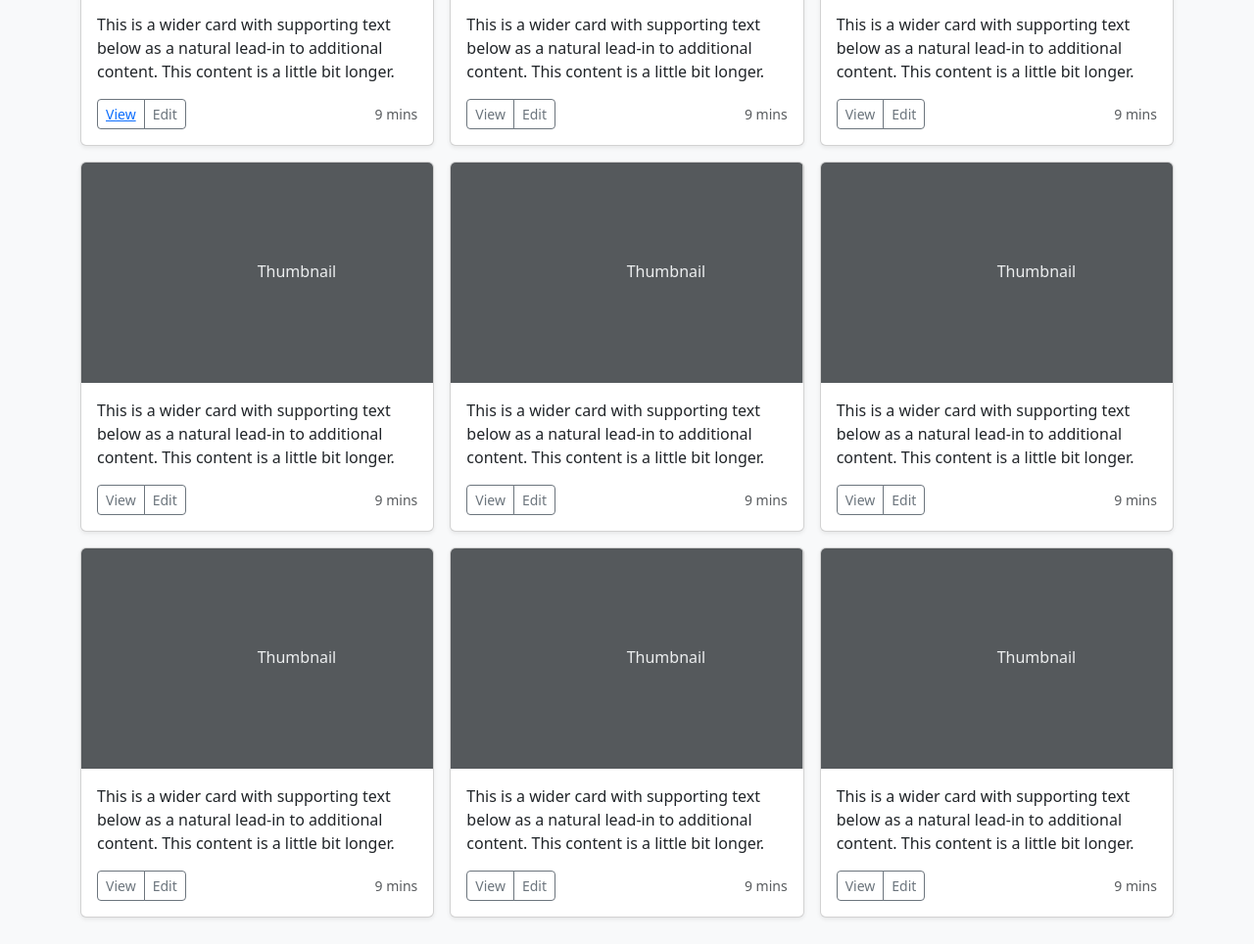
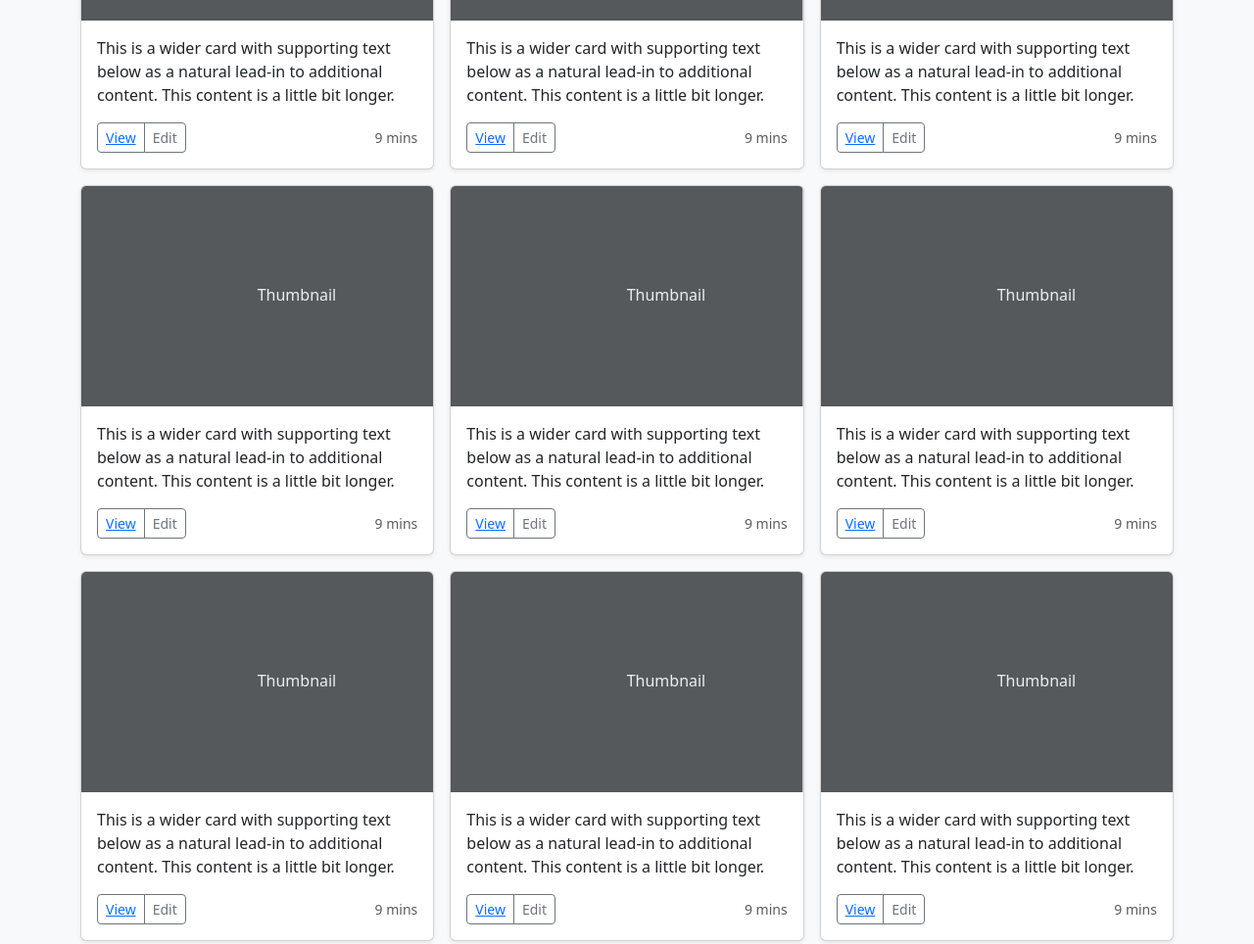
Before and after one commit to rohitmaurya7/zmovie, a plain HTML site: page index.html in a window 1280 px wide. Shown: the part 888-1852 px from the top of the page at 98% size. Drawn offline with nearby package versions, Linux system fonts and the light colour scheme.

Commit message:
Update index.html

```diff
--- a/index.html
+++ b/index.html
@@ -2,7 +2,7 @@
 <html lang="en">
 <head>
     <meta charset="UTF-8">
-    <meta name="viewport" content="width=device-width, initial-scale=1.0">
+    <meta name="<a href="https://m.indiamart.com/impcat/muscle-tech-nutritional-supplements.html?utm_source=aria.xiner&utm_medium=affiliate&utm_campaign=0924&utm_content=60">View</a>port" content="width=device-width, initial-scale=1.0">
     <title>Document</title>
     <link href="https://cdn.jsdelivr.net/npm/bootstrap@5.3.3/dist/css/bootstrap.min.css" rel="stylesheet" integrity="sha384-QWTKZyjpPEjISv5WaRU9OFeRpok6YctnYmDr5pNlyT2bRjXh0JMhjY6hW+ALEwIH" crossorigin="anonymous">
 
@@ -60,9 +60,7 @@
                   <p class="card-text">This is a wider card with supporting text below as a natural lead-in to additional content. This content is a little bit longer.</p>
                   <div class="d-flex justify-content-between align-items-center">
                     <div class="btn-group">
-                      <button type="button" class="btn btn-sm btn-outline-secondary"><a href="Get the Best Price at IndiaMART for:
-
-MuscleTech Nutritional Supplements - https://m.indiamart.com/impcat/muscle-tech-nutritional-supplements.html?utm_source=aria.xiner&utm_medium=affiliate&utm_campaign=0924&utm_content=60">View</a></button>
+                      <button type="button" class="btn btn-sm btn-outline-secondary"><a href="https://m.indiamart.com/impcat/muscle-tech-nutritional-supplements.html?utm_source=aria.xiner&utm_medium=affiliate&utm_campaign=0924&utm_content=60"><a href="https://m.indiamart.com/impcat/muscle-tech-nutritional-supplements.html?utm_source=aria.xiner&utm_medium=affiliate&utm_campaign=0924&utm_content=60">View</a></a></button>
                       <button type="button" class="btn btn-sm btn-outline-secondary">Edit</button>
                     </div>
                     <small class="text-body-secondary">9 mins</small>
@@ -77,7 +75,7 @@ MuscleTech Nutritional Supplements - https://m.indiamart.com/impcat/muscle-tech-
                   <p class="card-text">This is a wider card with supporting text below as a natural lead-in to additional content. This content is a little bit longer.</p>
                   <div class="d-flex justify-content-between align-items-center">
                     <div class="btn-group">
-                      <button type="button" class="btn btn-sm btn-outline-secondary">View</button>
+                      <button type="button" class="btn btn-sm btn-outline-secondary"><a href="https://m.indiamart.com/impcat/muscle-tech-nutritional-supplements.html?utm_source=aria.xiner&utm_medium=affiliate&utm_campaign=0924&utm_content=60">View</a></button>
                       <button type="button" class="btn btn-sm btn-outline-secondary">Edit</button>
                     </div>
                     <small class="text-body-secondary">9 mins</small>
@@ -92,7 +90,7 @@ MuscleTech Nutritional Supplements - https://m.indiamart.com/impcat/muscle-tech-
                   <p class="card-text">This is a wider card with supporting text below as a natural lead-in to additional content. This content is a little bit longer.</p>
                   <div class="d-flex justify-content-between align-items-center">
                     <div class="btn-group">
-                      <button type="button" class="btn btn-sm btn-outline-secondary">View</button>
+                      <button type="button" class="btn btn-sm btn-outline-secondary"><a href="https://m.indiamart.com/impcat/muscle-tech-nutritional-supplements.html?utm_source=aria.xiner&utm_medium=affiliate&utm_campaign=0924&utm_content=60">View</a></button>
                       <button type="button" class="btn btn-sm btn-outline-secondary">Edit</button>
                     </div>
                     <small class="text-body-secondary">9 mins</small>
@@ -108,7 +106,7 @@ MuscleTech Nutritional Supplements - https://m.indiamart.com/impcat/muscle-tech-
                   <p class="card-text">This is a wider card with supporting text below as a natural lead-in to additional content. This content is a little bit longer.</p>
                   <div class="d-flex justify-content-between align-items-center">
                     <div class="btn-group">
-                      <button type="button" class="btn btn-sm btn-outline-secondary">View</button>
+                      <button type="button" class="btn btn-sm btn-outline-secondary"><a href="https://m.indiamart.com/impcat/muscle-tech-nutritional-supplements.html?utm_source=aria.xiner&utm_medium=affiliate&utm_campaign=0924&utm_content=60">View</a></button>
                       <button type="button" class="btn btn-sm btn-outline-secondary">Edit</button>
                     </div>
                     <small class="text-body-secondary">9 mins</small>
@@ -123,7 +121,7 @@ MuscleTech Nutritional Supplements - https://m.indiamart.com/impcat/muscle-tech-
                   <p class="card-text">This is a wider card with supporting text below as a natural lead-in to additional content. This content is a little bit longer.</p>
                   <div class="d-flex justify-content-between align-items-center">
                     <div class="btn-group">
-                      <button type="button" class="btn btn-sm btn-outline-secondary">View</button>
+                      <button type="button" class="btn btn-sm btn-outline-secondary"><a href="https://m.indiamart.com/impcat/muscle-tech-nutritional-supplements.html?utm_source=aria.xiner&utm_medium=affiliate&utm_campaign=0924&utm_content=60">View</a></button>
                       <button type="button" class="btn btn-sm btn-outline-secondary">Edit</button>
                     </div>
                     <small class="text-body-secondary">9 mins</small>
@@ -138,7 +136,7 @@ MuscleTech Nutritional Supplements - https://m.indiamart.com/impcat/muscle-tech-
                   <p class="card-text">This is a wider card with supporting text below as a natural lead-in to additional content. This content is a little bit longer.</p>
                   <div class="d-flex justify-content-between align-items-center">
                     <div class="btn-group">
-                      <button type="button" class="btn btn-sm btn-outline-secondary">View</button>
+                      <button type="button" class="btn btn-sm btn-outline-secondary"><a href="https://m.indiamart.com/impcat/muscle-tech-nutritional-supplements.html?utm_source=aria.xiner&utm_medium=affiliate&utm_campaign=0924&utm_content=60">View</a></button>
                       <button type="button" class="btn btn-sm btn-outline-secondary">Edit</button>
                     </div>
                     <small class="text-body-secondary">9 mins</small>
@@ -154,7 +152,7 @@ MuscleTech Nutritional Supplements - https://m.indiamart.com/impcat/muscle-tech-
                   <p class="card-text">This is a wider card with supporting text below as a natural lead-in to additional content. This content is a little bit longer.</p>
                   <div class="d-flex justify-content-between align-items-center">
                     <div class="btn-group">
-                      <button type="button" class="btn btn-sm btn-outline-secondary">View</button>
+                      <button type="button" class="btn btn-sm btn-outline-secondary"><a href="https://m.indiamart.com/impcat/muscle-tech-nutritional-supplements.html?utm_source=aria.xiner&utm_medium=affiliate&utm_campaign=0924&utm_content=60">View</a></button>
                       <button type="button" class="btn btn-sm btn-outline-secondary">Edit</button>
                     </div>
                     <small class="text-body-secondary">9 mins</small>
@@ -169,7 +167,7 @@ MuscleTech Nutritional Supplements - https://m.indiamart.com/impcat/muscle-tech-
                   <p class="card-text">This is a wider card with supporting text below as a natural lead-in to additional content. This content is a little bit longer.</p>
                   <div class="d-flex justify-content-between align-items-center">
                     <div class="btn-group">
-                      <button type="button" class="btn btn-sm btn-outline-secondary">View</button>
+                      <button type="button" class="btn btn-sm btn-outline-secondary"><a href="https://m.indiamart.com/impcat/muscle-tech-nutritional-supplements.html?utm_source=aria.xiner&utm_medium=affiliate&utm_campaign=0924&utm_content=60">View</a></button>
                       <button type="button" class="btn btn-sm btn-outline-secondary">Edit</button>
                     </div>
                     <small class="text-body-secondary">9 mins</small>
@@ -184,7 +182,7 @@ MuscleTech Nutritional Supplements - https://m.indiamart.com/impcat/muscle-tech-
                   <p class="card-text">This is a wider card with supporting text below as a natural lead-in to additional content. This content is a little bit longer.</p>
                   <div class="d-flex justify-content-between align-items-center">
                     <div class="btn-group">
-                      <button type="button" class="btn btn-sm btn-outline-secondary">View</button>
+                      <button type="button" class="btn btn-sm btn-outline-secondary"><a href="https://m.indiamart.com/impcat/muscle-tech-nutritional-supplements.html?utm_source=aria.xiner&utm_medium=affiliate&utm_campaign=0924&utm_content=60">View</a></button>
                       <button type="button" class="btn btn-sm btn-outline-secondary">Edit</button>
                     </div>
                     <small class="text-body-secondary">9 mins</small>
```
